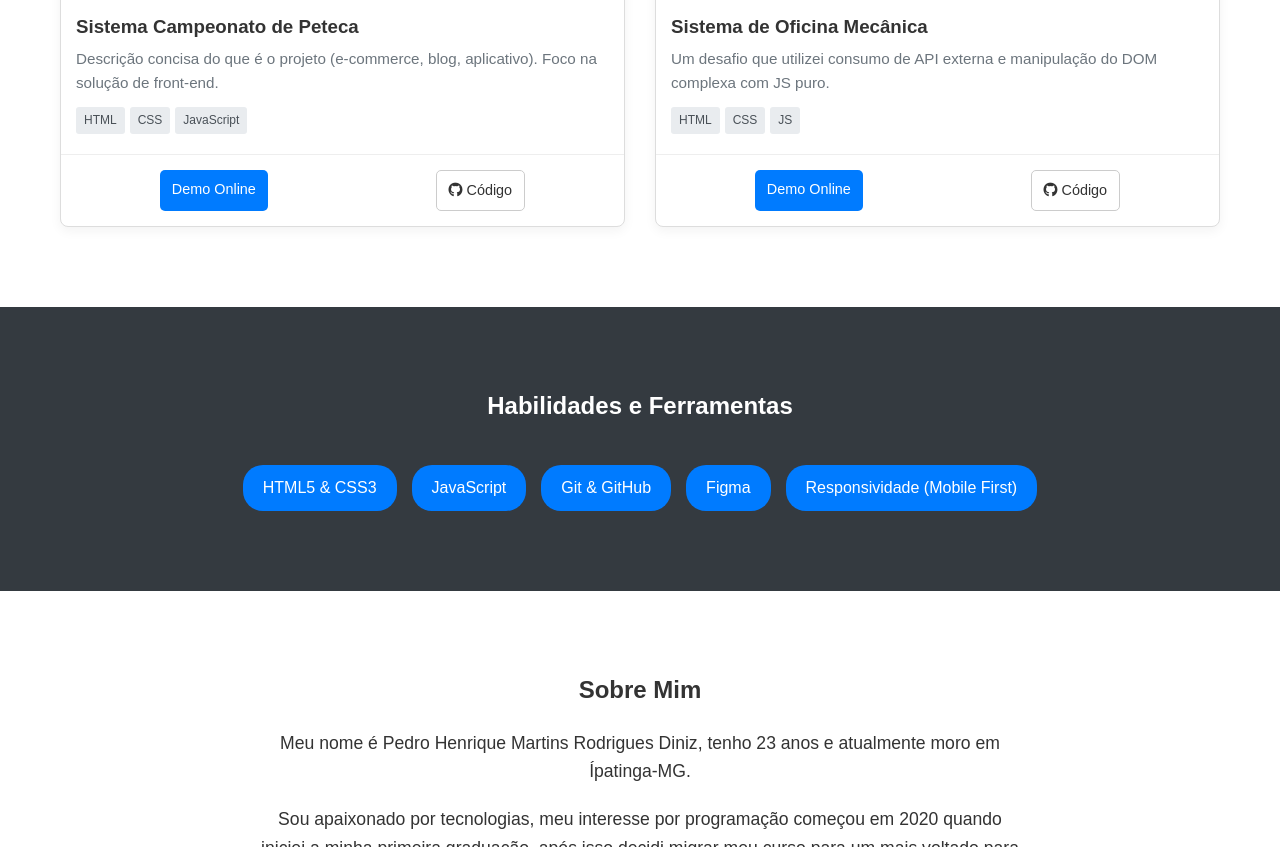
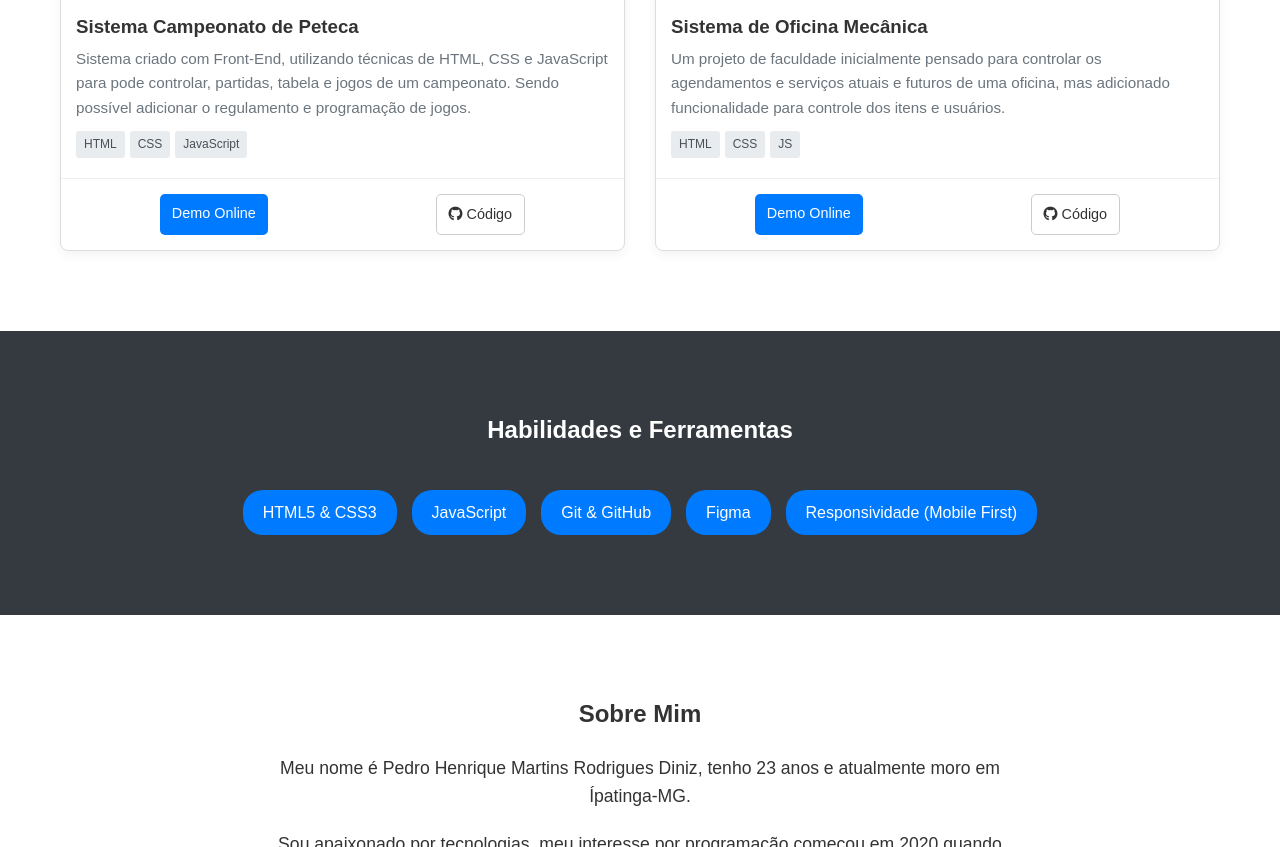
Before and after one commit to pedrohmartinsss/portif-lio, a plain HTML site: page portifolio.html in a window 1280 px wide. Shown: the part 1110-1957 px from the top of the page. Drawn offline with Linux system fonts and the light colour scheme.

Commit message:
portifolio.html

```diff
--- a/portifolio.html
+++ b/portifolio.html
@@ -48,8 +48,8 @@
                     <div class="projeto-card">
                         <img src="logo peteca.png" alt="Prévia do Projeto 1">
                         <h3>Sistema Campeonato de Peteca</h3>
-                        <p>Descrição concisa do que é o projeto (e-commerce, blog, aplicativo). Foco na solução de
-                            front-end.</p>
+                        <p>Sistema criado com Front-End, utilizando técnicas de HTML, CSS e JavaScript para pode controlar,
+                            partidas, tabela e jogos de um campeonato. Sendo possível adicionar o regulamento e programação de jogos.</p>
                         <div class="tecnologias">
                             <span>HTML</span><span>CSS</span><span>JavaScript</span>
                         </div>
@@ -63,7 +63,8 @@
                     <div class="projeto-card">
                         <img src="logo mecanica2.png" alt="Prévia do Projeto 2">
                         <h3>Sistema de Oficina Mecânica</h3>
-                        <p>Um desafio que utilizei consumo de API externa e manipulação do DOM complexa com JS puro.</p>
+                        <p>Um projeto de faculdade inicialmente pensado para controlar os agendamentos e serviços atuais e futuros de uma oficina,
+                            mas adicionado funcionalidade para controle dos itens e usuários.</p>
                         <div class="tecnologias">
                             <span>HTML</span><span>CSS</span><span>JS</span>
                         </div>
```
